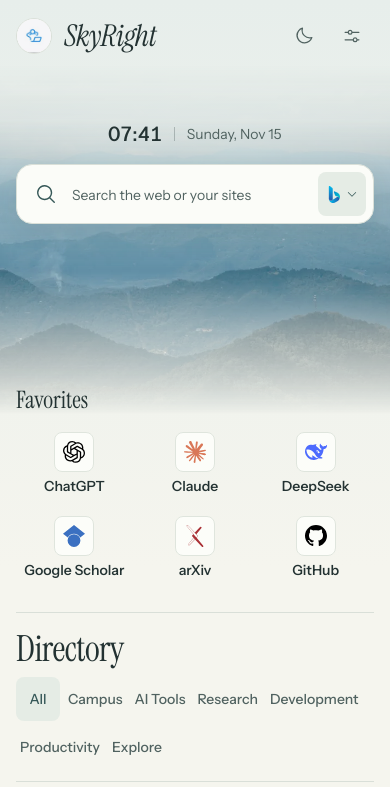
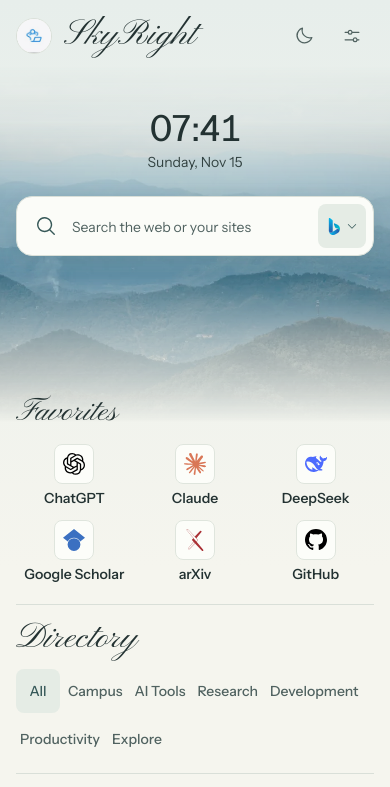
Before and after one commit to Sky-Right/personal-startpage, a website with bundled scripts: page index.html in a window 390 px wide. Shown: the top 787 px of the page. Built offline with nearby package versions, Linux system fonts and the light colour scheme.

Commit message:
Refine SkyRight lettering and clock composition

```diff
--- a/index.html
+++ b/index.html
@@ -10,6 +10,7 @@
   <meta property="og:title" content="SkyRight">
   <link rel="icon" href="./assets/avatar.png" type="image/png">
   <link rel="preload" href="./assets/fonts/instrument-sans.woff2" as="font" type="font/woff2" crossorigin>
+  <link rel="preload" href="./assets/fonts/pinyon-script.woff2" as="font" type="font/woff2" crossorigin>
   <script>
     let theme = 'system';
     try {
--- a/styles.css
+++ b/styles.css
@@ -13,9 +13,8 @@
 }
 
 @font-face {
-  font-family: "Instrument Serif";
-  src: url("./assets/fonts/instrument-serif-italic.woff2") format("woff2");
-  font-style: italic;
+  font-family: "Pinyon Script";
+  src: url("./assets/fonts/pinyon-script.woff2") format("woff2");
   font-weight: 400;
   font-display: swap;
 }
@@ -24,6 +23,7 @@
   color-scheme: light;
   --sans: "Instrument Sans", system-ui, sans-serif;
   --serif: "Instrument Serif", Georgia, serif;
+  --script: "Pinyon Script", var(--serif);
   --paper: #f5f5ee;
   --sky: #e7eeeb;
   --surface: #fbfcf8;
@@ -123,9 +123,13 @@ h1, h2, h3 { text-wrap: balance; }
 .brand {
   display: inline-flex;
   align-items: center;
-  gap: 12px;
-  font: italic 400 2.25rem/2.5rem var(--serif);
-  letter-spacing: -.02em;
+  gap: 16px;
+  font: 400 3rem/3.5rem var(--script);
+}
+
+.brand, .favorites h2, .directory-header h2 {
+  font-kerning: normal;
+  font-variant-ligatures: common-ligatures contextual;
 }
 
 .avatar {
@@ -169,7 +173,7 @@ h1, h2, h3 { text-wrap: balance; }
   position: absolute;
   z-index: -1;
   inset: 80px 0 auto;
-  height: 464px;
+  height: 472px;
   overflow: hidden;
   pointer-events: none;
   opacity: var(--photo-opacity);
@@ -186,16 +190,23 @@ h1, h2, h3 { text-wrap: balance; }
   display: grid;
   justify-items: center;
   align-content: start;
-  gap: 20px;
-  min-height: 400px;
-  padding-top: 64px;
+  gap: 32px;
+  min-height: 408px;
+  padding-top: 48px;
 }
 
-:root[data-wallpaper="solid"] .hero { min-height: 0; padding-block: 64px 72px; }
-.clock { display: flex; align-items: center; justify-content: center; gap: 12px; }
-#clock-time { font-size: 1.25rem; line-height: 1.75rem; font-weight: 520; font-variant-numeric: tabular-nums; }
-#clock-date { order: 2; color: var(--quiet); font-size: .875rem; line-height: 1.25rem; }
-.clock::before { order: 1; width: 1px; height: 14px; background: currentColor; opacity: .25; content: ""; }
+:root[data-wallpaper="solid"] .hero { min-height: 0; padding-block: 48px 64px; }
+.clock { display: grid; justify-items: center; gap: 4px; }
+#clock-time {
+  font: 440 3rem/3.25rem var(--sans);
+  font-variant-numeric: tabular-nums;
+  letter-spacing: -.035em;
+}
+#clock-date {
+  color: color-mix(in srgb, var(--ink) 65%, var(--quiet));
+  font-size: .875rem;
+  line-height: 1.25rem;
+}
 
 .search { position: relative; z-index: 2; width: min(100%, 680px); }
 .search-form {
@@ -288,8 +299,8 @@ h1, h2, h3 { text-wrap: balance; }
 .site-results { position: absolute; inset: calc(100% + 8px) 0 auto; padding: 8px; }
 .result-caption { padding: 4px 12px; color: var(--quiet); font-size: .875rem; }
 
-.favorites { padding: 8px 0 24px; }
-.favorites h2 { margin-bottom: 8px; color: var(--ink); font: 400 1.5rem/2rem var(--serif); }
+.favorites { padding: 8px 0 16px; }
+.favorites h2 { margin-bottom: 8px; color: var(--ink); font: 400 2.25rem/2.75rem var(--script); }
 .site-list { list-style: none; padding: 0; margin: 0; }
 .favorites-list { display: grid; grid-template-columns: repeat(6, minmax(0, 1fr)); gap: 8px; }
 .site-list > li { min-width: 0; }
@@ -341,14 +352,14 @@ h1, h2, h3 { text-wrap: balance; }
 .directory-header {
   display: flex;
   flex-wrap: wrap;
-  align-items: baseline;
+  align-items: center;
   justify-content: space-between;
   gap: 16px 24px;
-  padding-block: 24px 16px;
+  padding-block: 16px;
   border-block: 1px solid var(--line);
 }
 
-.directory-header h2 { font: 400 2.25rem/2.5rem var(--serif); letter-spacing: -.018em; }
+.directory-header h2 { font: 400 3rem/3.5rem var(--script); }
 .category-filters { display: flex; flex-wrap: wrap; gap: 4px; }
 .category-filters button {
   flex: none;
@@ -438,14 +449,17 @@ dialog legend { padding: 0; margin-bottom: 8px; color: var(--quiet); font-size:
 @media (max-width: 660px) {
   .shell { width: calc(100% - 32px); }
   .topbar { min-height: 72px; }
-  .brand { font-size: 1.875rem; line-height: 2.25rem; }
+  .brand { gap: 12px; font-size: 2.25rem; line-height: 2.75rem; }
   .avatar { width: 36px; height: 36px; }
-  .landscape { top: 64px; height: 351px; }
+  .landscape { top: 64px; height: 359px; }
   .landscape img { object-position: 52% 56%; }
-  .hero { min-height: 304px; padding-top: 48px; gap: 16px; }
-  :root[data-wallpaper="solid"] .hero { padding-block: 40px 56px; }
-  .favorites { padding-bottom: 16px; }
-  .directory-header { gap: 8px; padding-block: 16px 12px; }
+  .hero { min-height: 312px; padding-top: 36px; gap: 24px; }
+  :root[data-wallpaper="solid"] .hero { padding-block: 36px 48px; }
+  #clock-time { font-size: 2.25rem; line-height: 2.5rem; }
+  .favorites { padding-bottom: 8px; }
+  .favorites h2 { font-size: 2rem; line-height: 2.5rem; }
+  .directory-header { gap: 8px; padding-block: 12px; }
+  .directory-header h2 { font-size: 2.25rem; line-height: 2.75rem; }
   .category-filters button { min-width: 44px; min-height: 44px; padding-inline: 4px; }
   .groups { grid-template-columns: minmax(0, 1fr); }
   .group { padding-block: 16px; }
@@ -458,11 +472,13 @@ dialog legend { padding: 0; margin-bottom: 8px; color: var(--quiet); font-size:
   .engine { grid-template-columns: 16px 12px; gap: 4px; padding-inline: 8px; }
   #query::placeholder { font-size: .875rem; }
   .favorites-list { gap: 4px; }
-  .favorites .site-link { flex-direction: column; gap: 4px; text-align: center; }
+  .favorites .site-link { flex-direction: column; gap: 4px; padding-block: 4px; text-align: center; }
   .favorites .site-label { width: 100%; }
   .favorites .site-name, .group .site-name { font-size: .875rem; }
 }
 
 @media (max-width: 355px) {
+  .brand { gap: 8px; font-size: 1.875rem; line-height: 2.25rem; }
+  .avatar { width: 32px; height: 32px; }
   .site-link { padding-inline: 4px; gap: 4px; }
 }
```
Also changed, not shown: assets/fonts/pinyon-script-OFL.txt (added, +93 -0 lines), README.md, assets/fonts/instrument-serif-italic.woff2 (deleted), assets/fonts/pinyon-script.woff2 (added).
